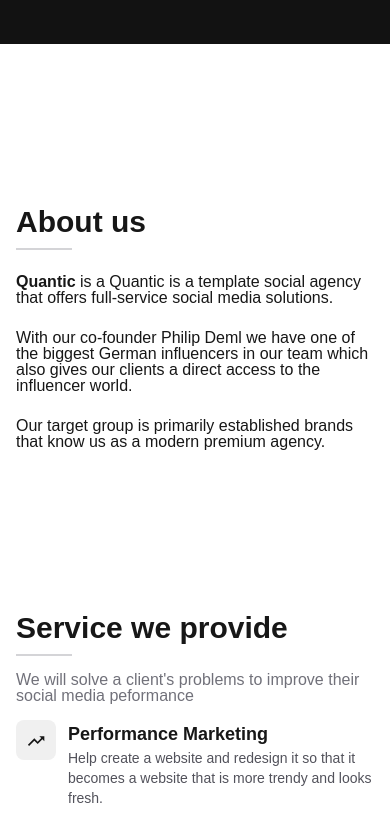
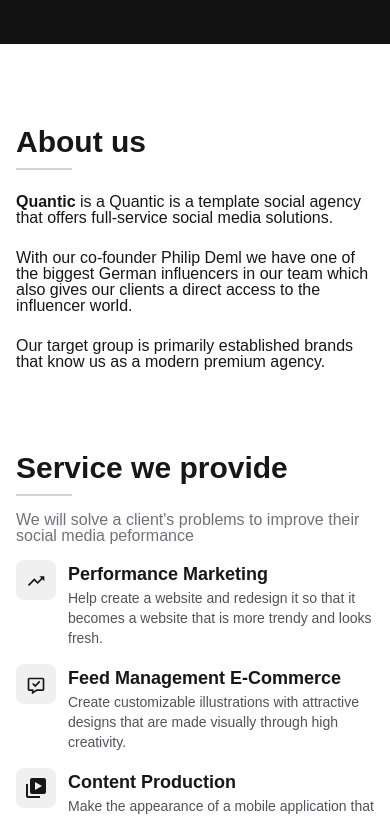
Before and after one commit to UPSxACE/web-template-business, a Next.js app: page / in a window 390 px wide. Shown: the part 800-1618 px from the top of the page. Built offline with nearby package versions, Linux system fonts and the light colour scheme.

Commit message:
responsive small device spacings

```diff
--- a/src/app/_components/about-us.tsx
+++ b/src/app/_components/about-us.tsx
@@ -7,10 +7,10 @@
     <HomeSection
       index={1}
       id="about-us"
-      top={"2.5rem"}
+      anchorClassname={"top-[2.5rem] max-lg:!top-0"}
       className="bg-white flex justify-center px-4 sm:px-8"
     >
-      <div className="w-full aspect-[16/9] max-w-screen-xl mt-20 py-20 grid grid-cols-1 lg:grid-cols-[36%_auto] gap-8 items-center">
+      <div className="w-full lg:aspect-[16/9] max-w-screen-xl mt-20 py-20 max-lg:mt-10 max-lg:py-10 grid grid-cols-1 lg:grid-cols-[36%_auto] gap-8 items-center">
         <figure className="max-lg:hidden w-full h-full px-8 pt-8 relative max-h-[44rem]">
           <div className="absolute border-8 border-solid border-yellow-300 w-full h-64 top-0 left-0"></div>
           <div className="relative w-full h-full max-h-[40rem]">
--- a/src/app/_components/contact.tsx
+++ b/src/app/_components/contact.tsx
@@ -19,9 +19,11 @@
       <div
         id="contact"
         style={{ top: "1rem" }}
-        className={twJoin("relative block invisible")}
+        className={twJoin(
+          "relative block invisible top-[1rem] max-lg:!-top-[2.5rem]"
+        )}
       />
-      <div className="w-full max-w-screen-xl py-20 mb-20 flex lg:justify-evenly gap-6 xl:gap-0 items-center">
+      <div className="w-full max-w-screen-xl py-20 mb-20 max-lg:mb-10 max-lg:py-10 flex lg:justify-evenly gap-6 xl:gap-0 items-center">
         <form
           onSubmit={(e) => e.preventDefault()}
           className="basis-full lg:basis-1/2 grid grid-cols-2 gap-6  lg:gap-8 lg:max-w-[32rem]"
--- a/src/app/_components/our-team.tsx
+++ b/src/app/_components/our-team.tsx
@@ -14,7 +14,7 @@
       id="our-team"
       className="bg-white flex justify-center px-4 sm:px-8"
     >
-      <div className="w-full py-20 max-w-screen-xl">
+      <div className="w-full py-20 max-lg:py-10 max-w-screen-xl">
         <article className="flex flex-col gap-10 lg:gap-16">
           <h1 className="text-center text-3xl lg:text-5xl font-bold">
             Our Awesome Team
--- a/src/app/_components/services.tsx
+++ b/src/app/_components/services.tsx
@@ -16,7 +16,7 @@
       id="services"
       className="bg-white flex justify-center px-4 sm:px-8"
     >
-      <div className="w-full max-w-screen-xl py-20 flex lg:justify-evenly items-center gap-6">
+      <div className="w-full max-w-screen-xl py-20 max-lg:py-10 flex lg:justify-evenly items-center gap-6">
         <article className="flex justify-start">
           <div className="w-full flex flex-col justify-center lg:text-lg max-w-[44rem] gap-4 lg:gap-6">
             <div>
--- a/src/app/_components/success-story.tsx
+++ b/src/app/_components/success-story.tsx
@@ -10,7 +10,7 @@
       id="success-story"
       className="bg-white flex justify-center px-4 sm:px-8"
     >
-      <div className="w-full max-w-screen-xl py-20 items-center gap-6 grid grid-cols-1 lg:grid-cols-[auto_40%]">
+      <div className="w-full max-w-screen-xl py-20 max-lg:py-10 items-center gap-6 grid grid-cols-1 lg:grid-cols-[auto_40%]">
         <figure className="max-lg:hidden h-full py-12 px-12 relative">
           <div className="absolute h-36 w-24 bg-yellow-200 left-[2.25rem] top-[2.25rem]" />
           <Image
--- a/src/app/_components/testimonial.tsx
+++ b/src/app/_components/testimonial.tsx
@@ -21,7 +21,7 @@
       id="testimonial"
       className="bg-white flex justify-center px-4 sm:px-8"
     >
-      <div className="w-full max-w-screen-xl py-20 flex flex-col items-center justify-center">
+      <div className="w-full max-w-screen-xl py-20 max-lg:py-10 flex flex-col items-center justify-center">
         <h1 className="text-3xl lg:text-5xl font-bold text-center">
           What our customers say
         </h1>
--- a/src/components/layout/landing-section.tsx
+++ b/src/components/layout/landing-section.tsx
@@ -6,13 +6,13 @@
 
 type Props = {
   index: number;
-  top?: string | number;
+  anchorClassname?: string;
 } & ComponentProps<"section">;
 
 export default function HomeSection({
   id,
   index,
-  top,
+  anchorClassname,
   children,
   ...props
 }: Props) {
@@ -29,8 +29,12 @@
     >
       <div
         id={id}
-        style={{ top: top }}
-        className={twJoin("relative block invisible", !top && "-top-[5rem]")}
+        className={twJoin(
+          "relative block invisible",
+          !anchorClassname
+            ? "-top-[5rem] max-lg:-top-[2.5rem]"
+            : anchorClassname
+        )}
       />
       {children}
     </section>
```
